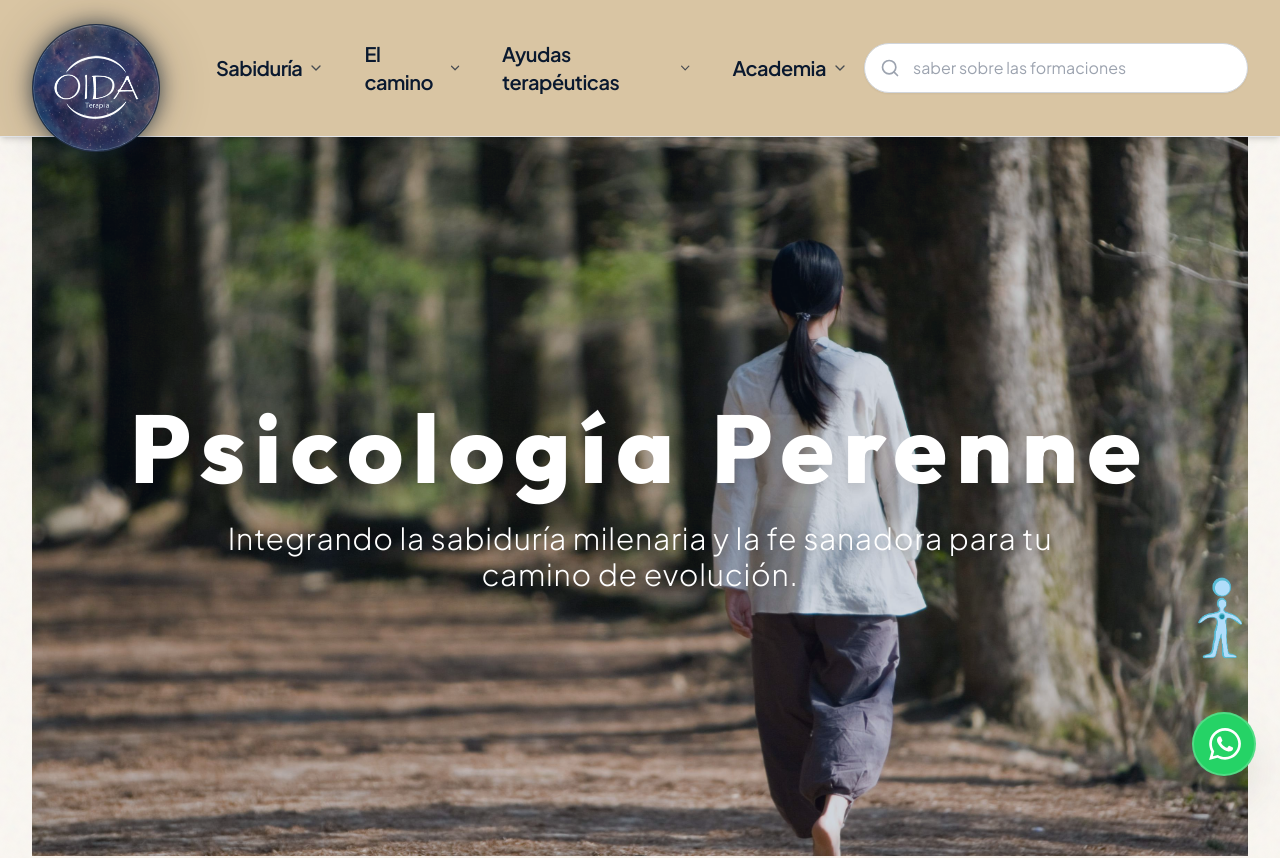
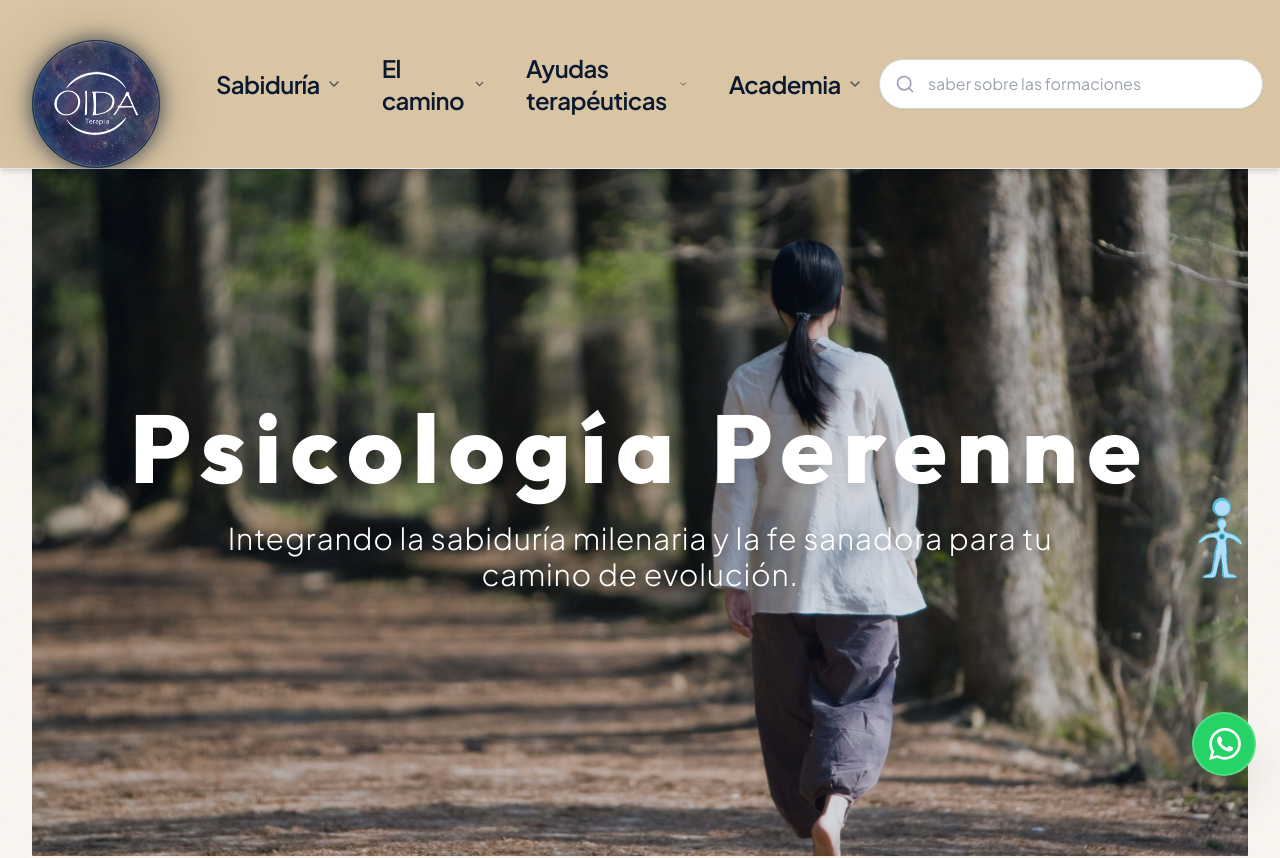
Before and after one commit to radharaniseva77/oidaterapia-org-, a Next.js app: page / in a window 1280 px wide. Shown: the top 858 px of the page. Built offline with nearby package versions, Linux system fonts and the light colour scheme.

Commit message:
design: header height, menu font size and floating button scale

```diff
--- a/components/Navbar.tsx
+++ b/components/Navbar.tsx
@@ -40,7 +40,7 @@ export default function Navbar() {
 
   return (
     /* Cambiado bg-[#F9F9F9] por bg-[#D9C5A3] (Beige) */
-    <nav className="fixed w-full top-0 z-[60] bg-[#D9C5A3] shadow-md border-b border-gray-200 transition-all duration-300 py-2 px-4 sm:px-6 xl:px-8">
+    <nav className="fixed w-full top-0 z-[60] bg-[#D9C5A3] shadow-md border-b border-gray-200 transition-all duration-300 py-6 px-4 sm:px-6 xl:px-8">
       <div className="max-w-[90rem] mx-auto flex items-center justify-between">
 
         <div className="flex items-center space-x-6 xl:space-x-10 flex-1">
@@ -54,7 +54,7 @@ export default function Navbar() {
                 onMouseEnter={() => setActiveDropdown(mod.name)}
                 onMouseLeave={() => setActiveDropdown(null)}
               >
-                <Link href={mod.path} className="px-4 py-2 rounded-lg text-lg xl:text-xl font-semibold transition-all duration-300 ease-out text-[#0A192F] hover:bg-white/50 hover:shadow-sm inline-flex items-center tracking-tight">
+                <Link href={mod.path} className="px-4 py-2 rounded-lg text-xl xl:text-2xl font-semibold transition-all duration-300 ease-out text-[#0A192F] hover:bg-white/50 hover:shadow-sm inline-flex items-center tracking-tight">
                   {mod.name}
                   <ChevronDown className="ml-1.5 h-4 w-4 opacity-70" />
                 </Link>
--- a/components/OntologyWalkthrough.tsx
+++ b/components/OntologyWalkthrough.tsx
@@ -108,7 +108,7 @@ export default function OntologyWalkthrough() {
           <img
             src="/assets/oidaterapia/animado-flotante.png"
             alt="Abrir Relación entre Divinidad y Animado"
-            className="w-32 h-32 md:w-40 md:h-40 object-contain drop-shadow-[0_0_20px_rgba(255,255,255,0.6)]"
+            className="w-64 h-64 md:w-80 md:h-80 object-contain drop-shadow-[0_0_20px_rgba(255,255,255,0.6)]"
           />
         </motion.button>
       </div>
```
